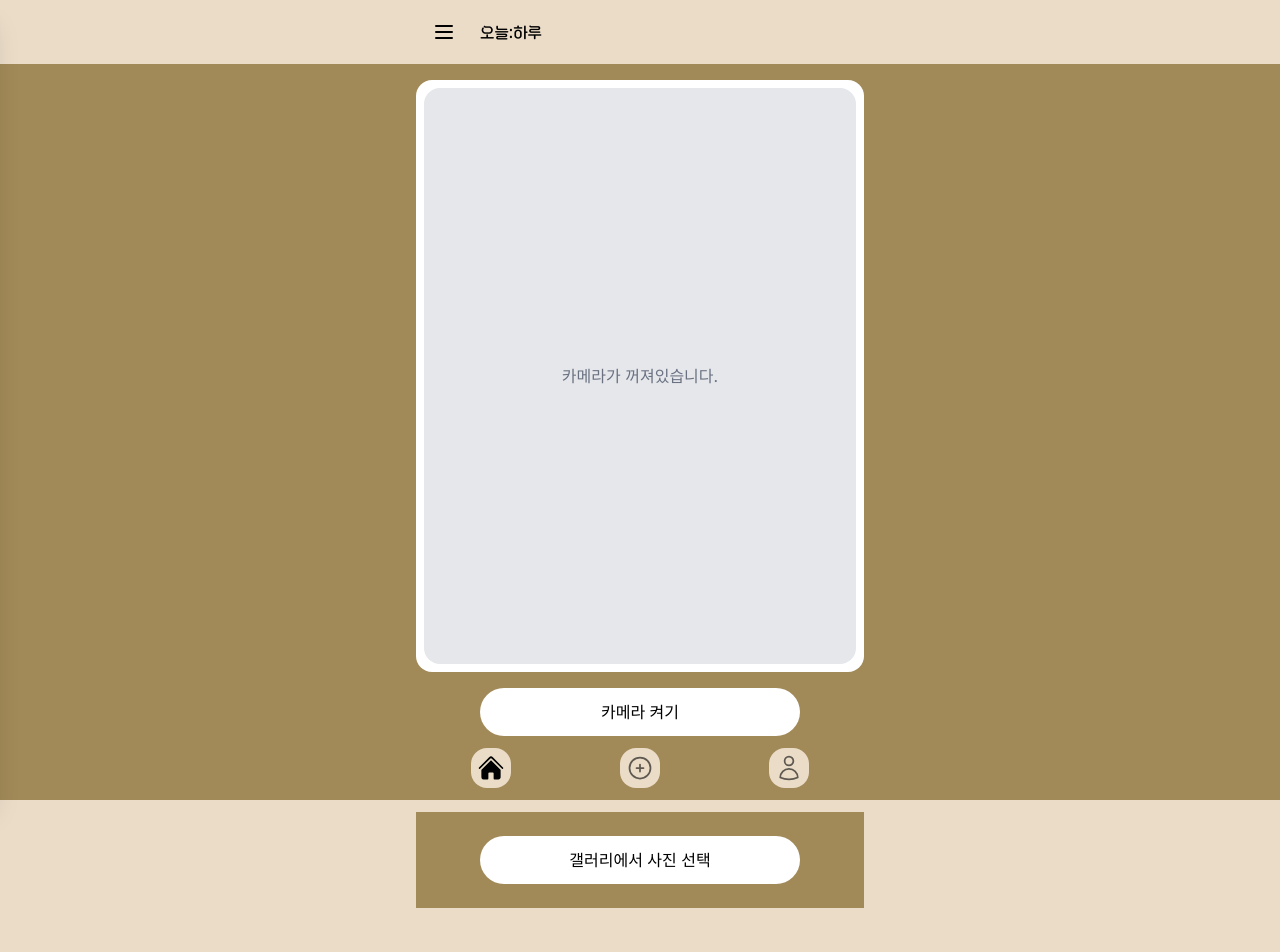
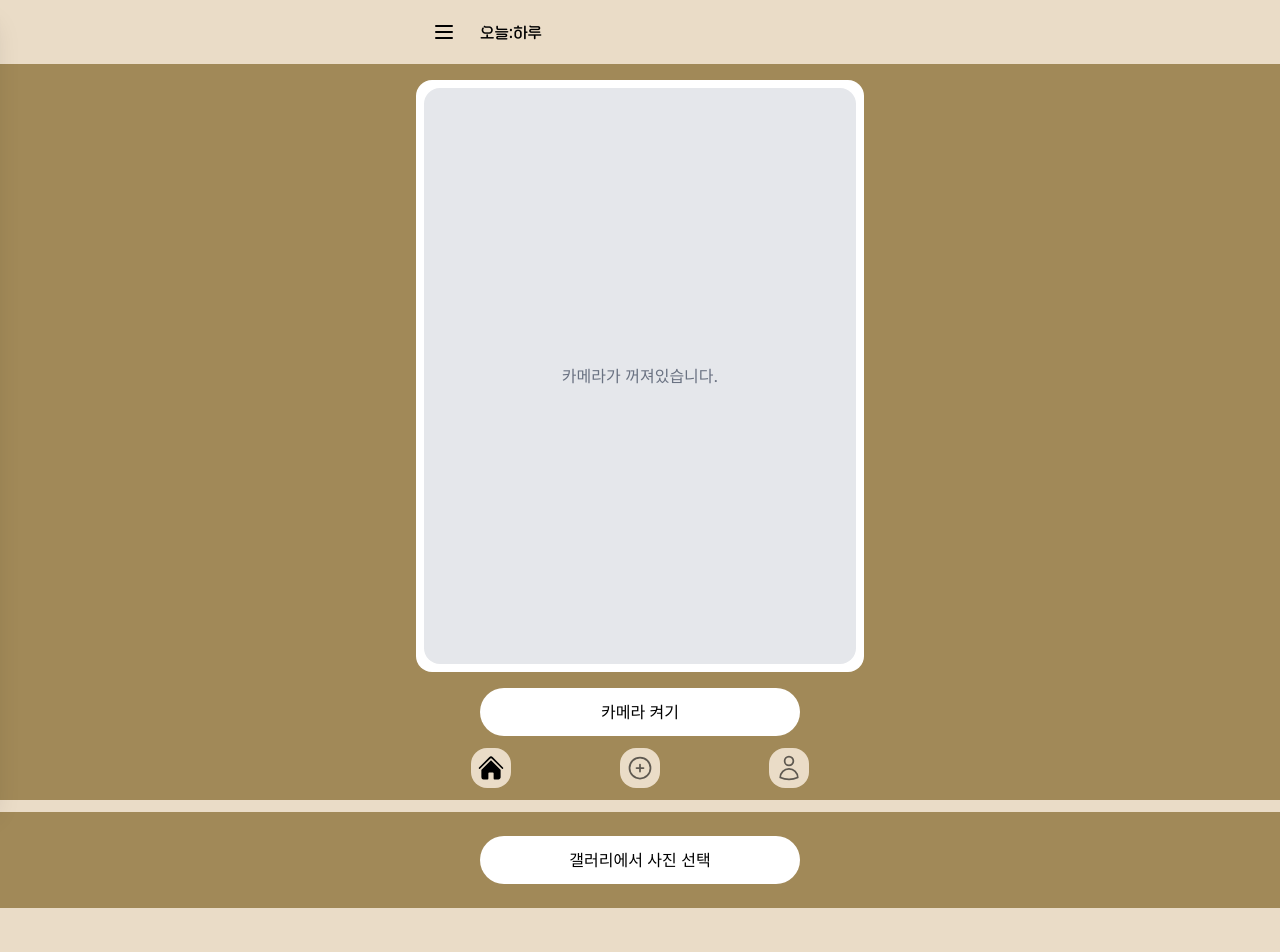
Before and after one commit to OSS-team9/OSS-Frontend, a Next.js app: page / in a window 1280 px wide. Shown: the top 952 px of the page. Built offline with nearby package versions, Linux system fonts and the light colour scheme; no server answers.

Commit message:
style: 다시 촬영 버튼 수정

```diff
--- a/src/components/FaceMeshProcessor.tsx
+++ b/src/components/FaceMeshProcessor.tsx
@@ -125,11 +125,11 @@ export default function FaceMeshProcessor({
         )}
       </div>
       {/* '다시 찍기' 버튼 (모델 로드가 완료된 후에만 표시) */}
-      <div className="bg-app-bg-secondary">
+      <div className="flex justify-center mt-4 space-x-4 pb-1">
         {faceLandmarker && (
           <button
             onClick={onRetake}
-            className="w-full px-6 py-3 mt-4 bg-white text-black
+            className="w-80 px-6 py-3 bg-white text-black
                      rounded-full hover:bg-gray-100 "
           >
             다시 촬영 / 선택
--- a/src/components/PhotoUploader.tsx
+++ b/src/components/PhotoUploader.tsx
@@ -25,7 +25,7 @@ export default function PhotoUploader({ onCapture }: PhotoUploaderProps) {
   };
 
   return (
-    <div className="w-full max-w-md py-6 mx-auto bg-app-bg-secondary">
+    <div className="w-full py-6 mx-auto bg-app-bg-secondary">
       <div className="text-center mx-4">
         {/* 5. ⭐️ <label>을 사용해 못생긴 <input> 버튼을 꾸밉니다. */}
         <label
```
